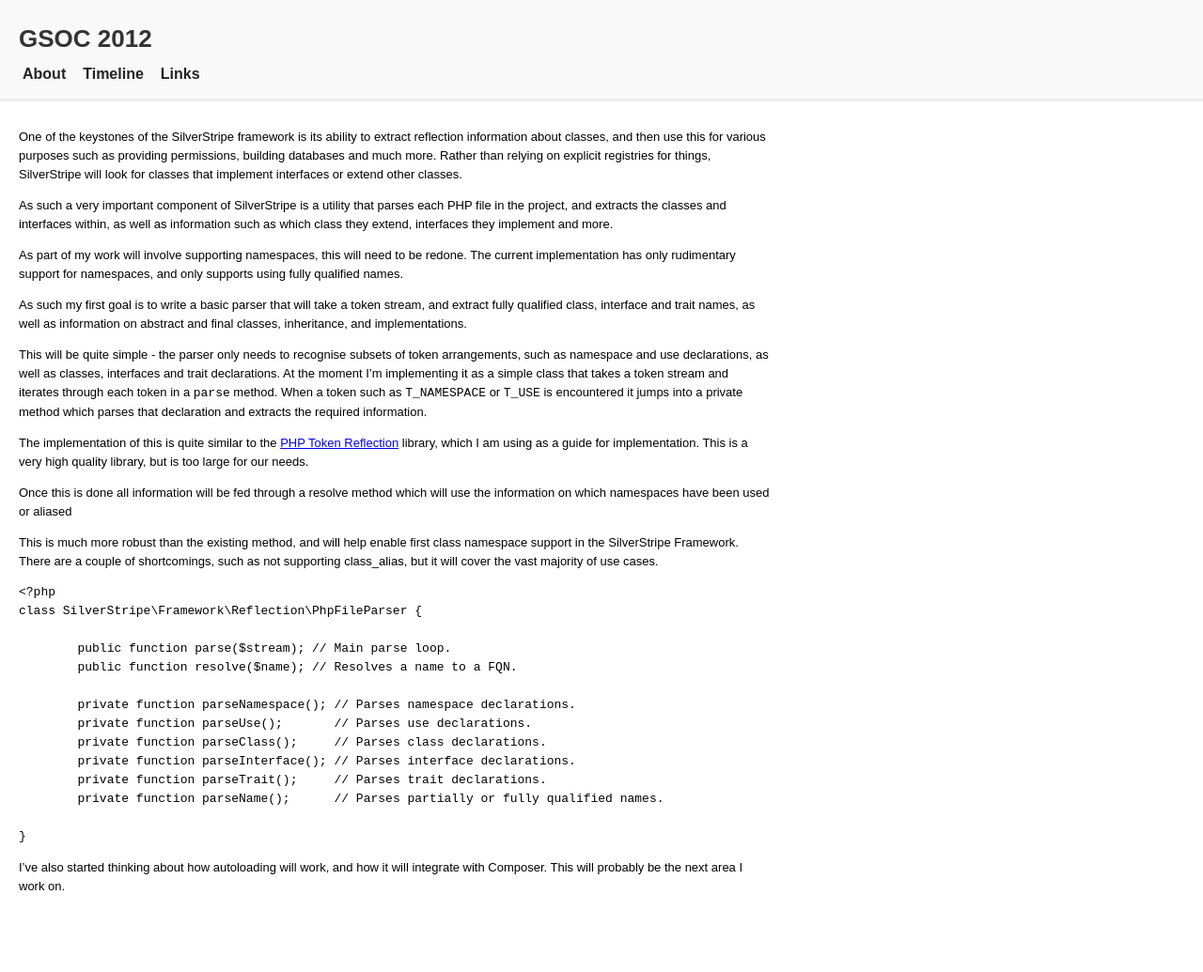
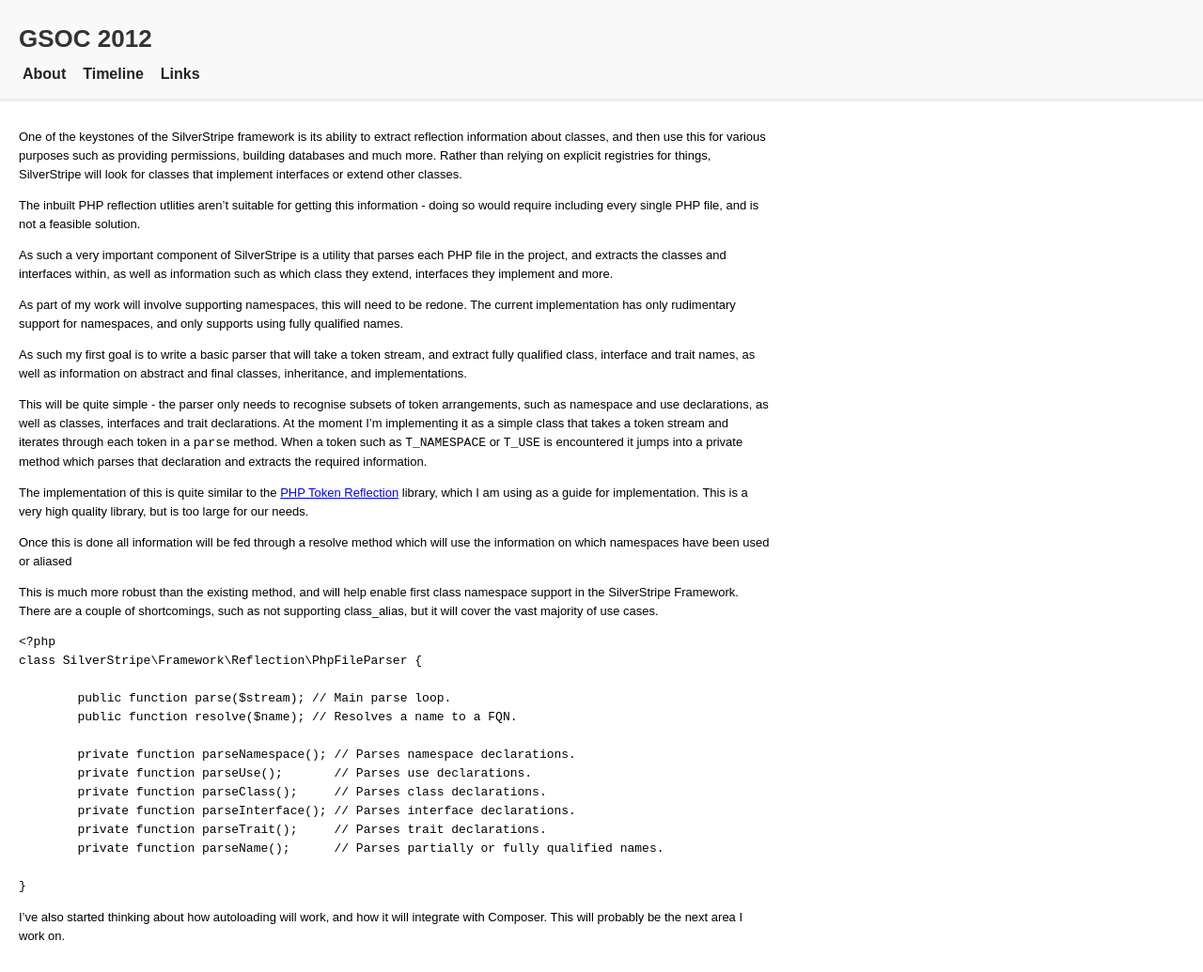
Before and after one commit to ajshort/gsoc, a Jekyll site: the page built from _posts/2012-05-22-class-parsing.md, in a window 1280 px wide. Shown: the whole page at 94% size. Built offline with Jekyll 4.4.1, drawn with Linux system fonts in a browser that asks for light colours; before the commit the page ends 982 px from its top, so only the background shows below that.

Commit message:
Added brief justification.

```diff
--- a/_posts/2012-05-22-class-parsing.md
+++ b/_posts/2012-05-22-class-parsing.md
@@ -8,6 +8,10 @@
 such as providing permissions, building databases and much more. Rather than
 relying on explicit registries for things, SilverStripe will look for classes
 that implement interfaces or extend other classes.
+
+The inbuilt PHP reflection utlities aren't suitable for getting this
+information - doing so would require including every single PHP file, and is
+not a feasible solution.
 
 As such a very important component of SilverStripe is a utility that parses
 each PHP file in the project, and extracts the classes and interfaces within,
```
